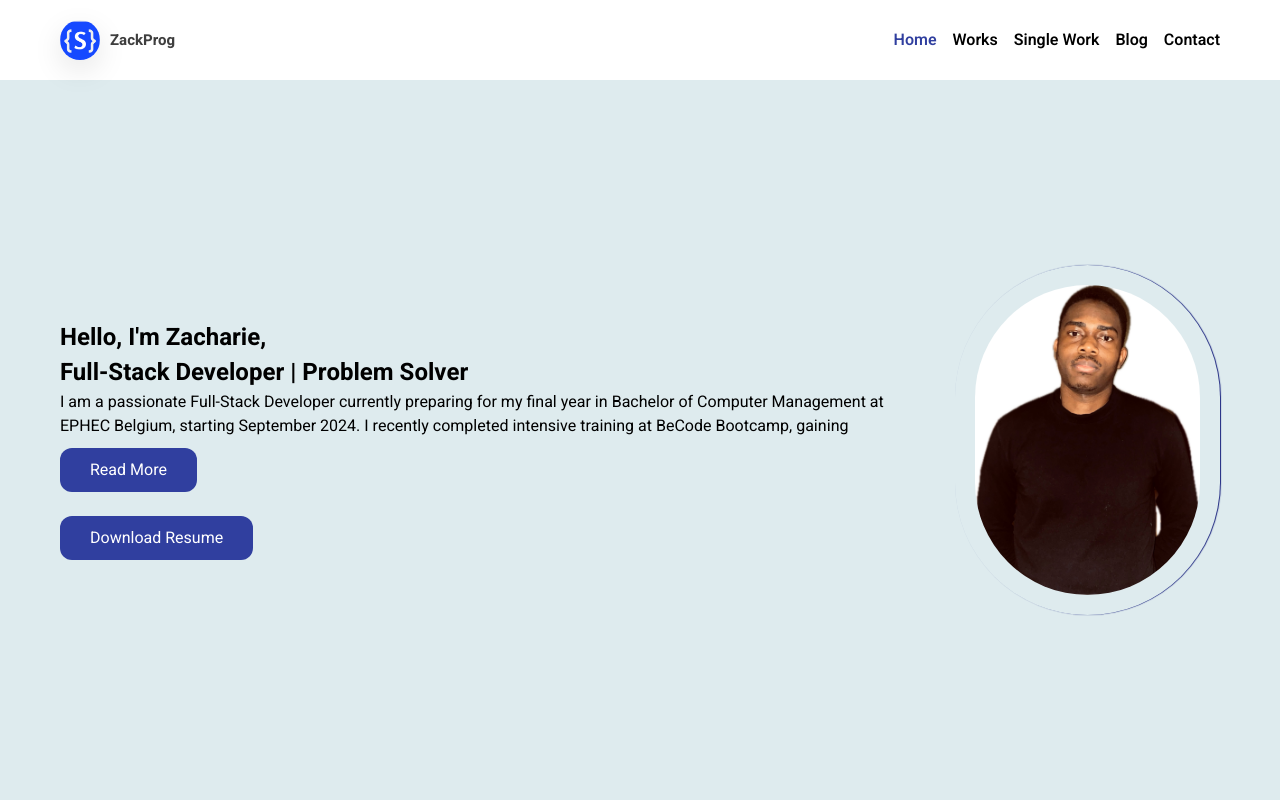
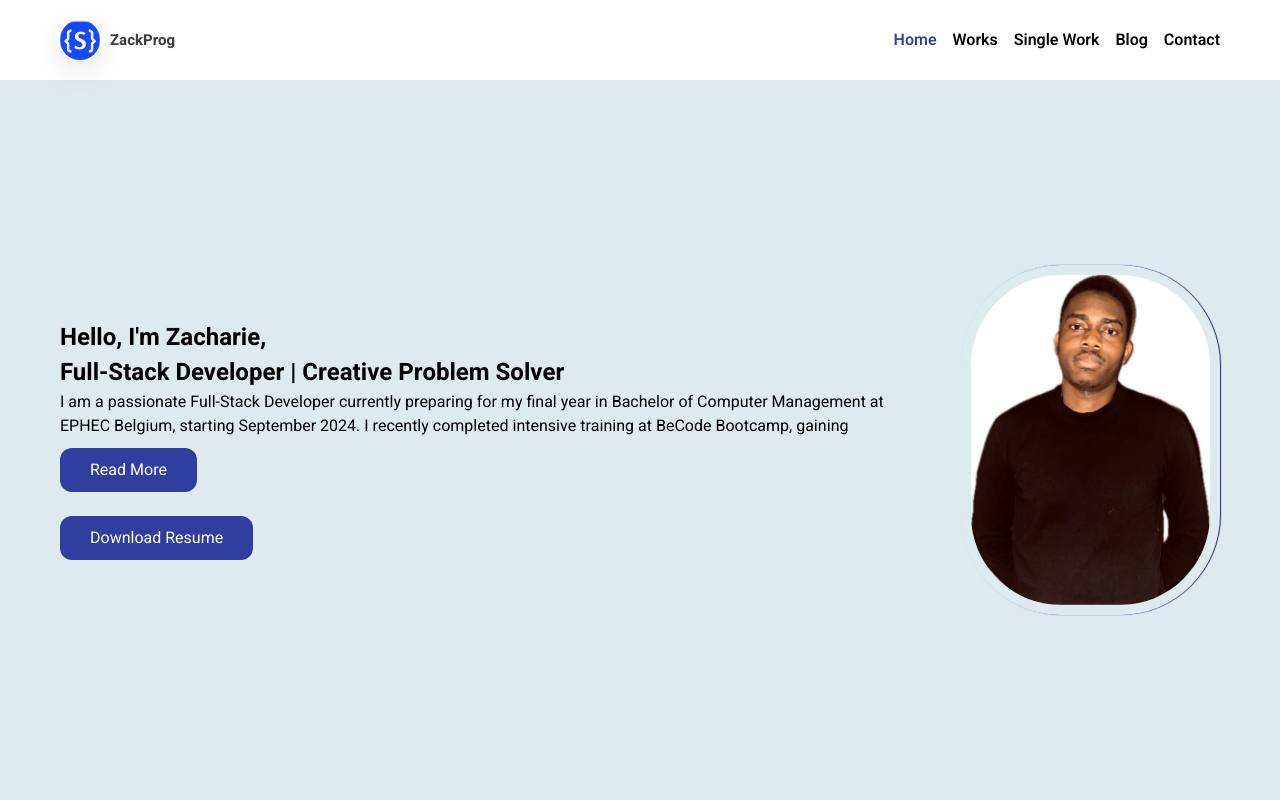
Before and after one commit to zack97/my_portfolio, a React (Vite) app: page / in a window 1280 px wide. Shown: the top 800 px of the page. Built offline with nearby package versions, Linux system fonts and the light colour scheme.

Commit message:
resolving img profile

```diff
--- a/src/components/Home.jsx
+++ b/src/components/Home.jsx
@@ -8,7 +8,7 @@ import { Link } from "react-router-dom";
 import "./Portfolio.css";
 import Footer from "./Footer";
 
-const Portfolio = () => {
+const Home = () => {
   const [isExpanded, setIsExpanded] = useState(false);
 
   const [showMore, setShowMore] = useState(false);
@@ -83,7 +83,7 @@ const Portfolio = () => {
         <div className="info">
           <h2>
             Hello, I'm Zacharie, <br />
-            Full-Stack Developer | Problem Solver
+            Full-Stack Developer | Creative Problem Solver
           </h2>
           <div className={`profile-text ${isExpanded ? "expanded" : ""}`}>
             <p>
@@ -254,4 +254,4 @@ const Portfolio = () => {
   );
 };
 
-export default Portfolio;
+export default Home;
--- a/src/index.css
+++ b/src/index.css
@@ -103,9 +103,9 @@ nav .nav-links a.selected {
 .main img {
   width: 400px;
   height: 350px;
-  border-radius: 140px;
+  border-radius: 100px;
   box-shadow: 1px 0px 1px #1a237e;
-  padding: 20px;
+  padding: 10px;
 }
 
 .skills {
```
Also changed, not shown: 4 other files (tests, documents, lock files or other folders).
